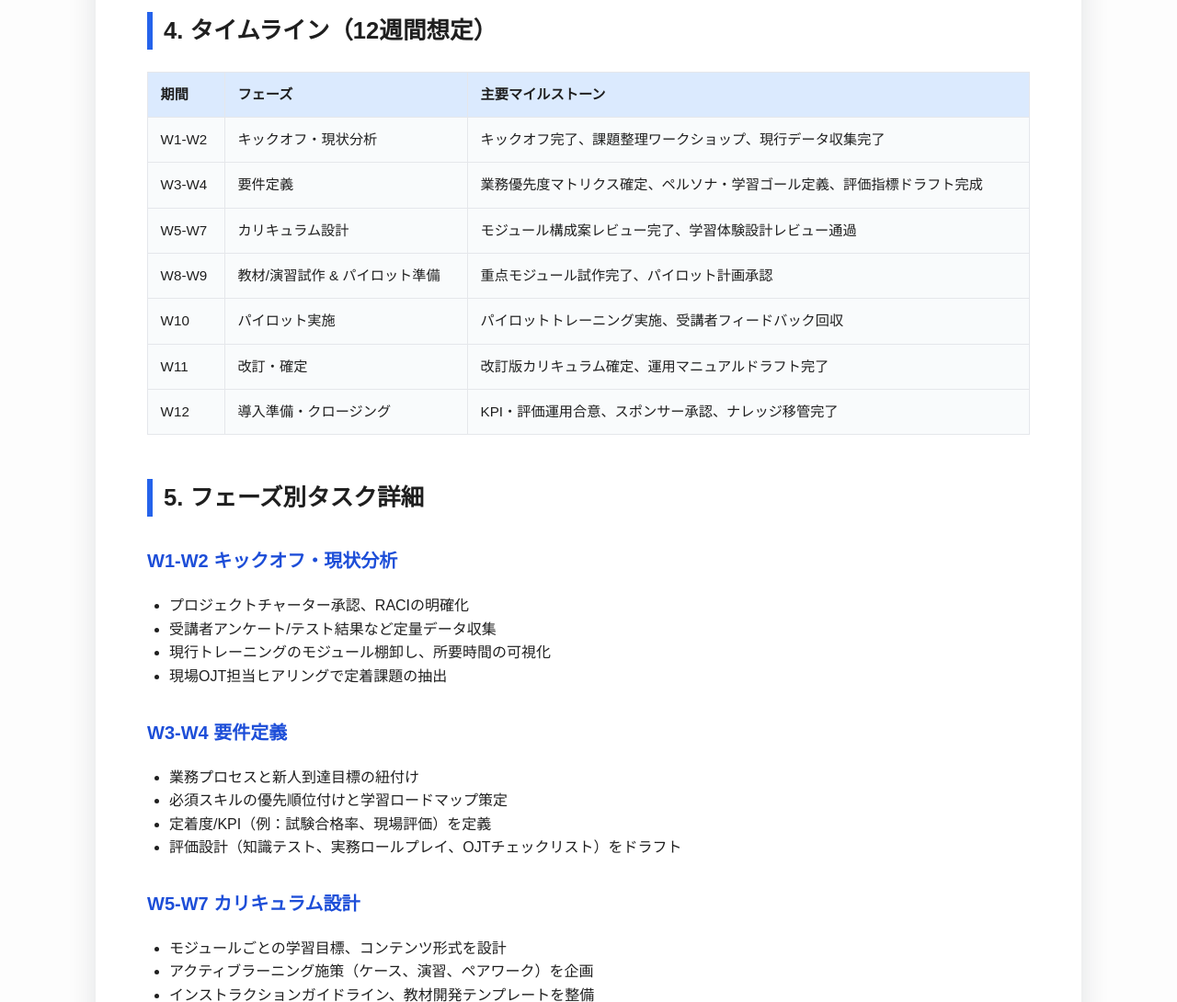
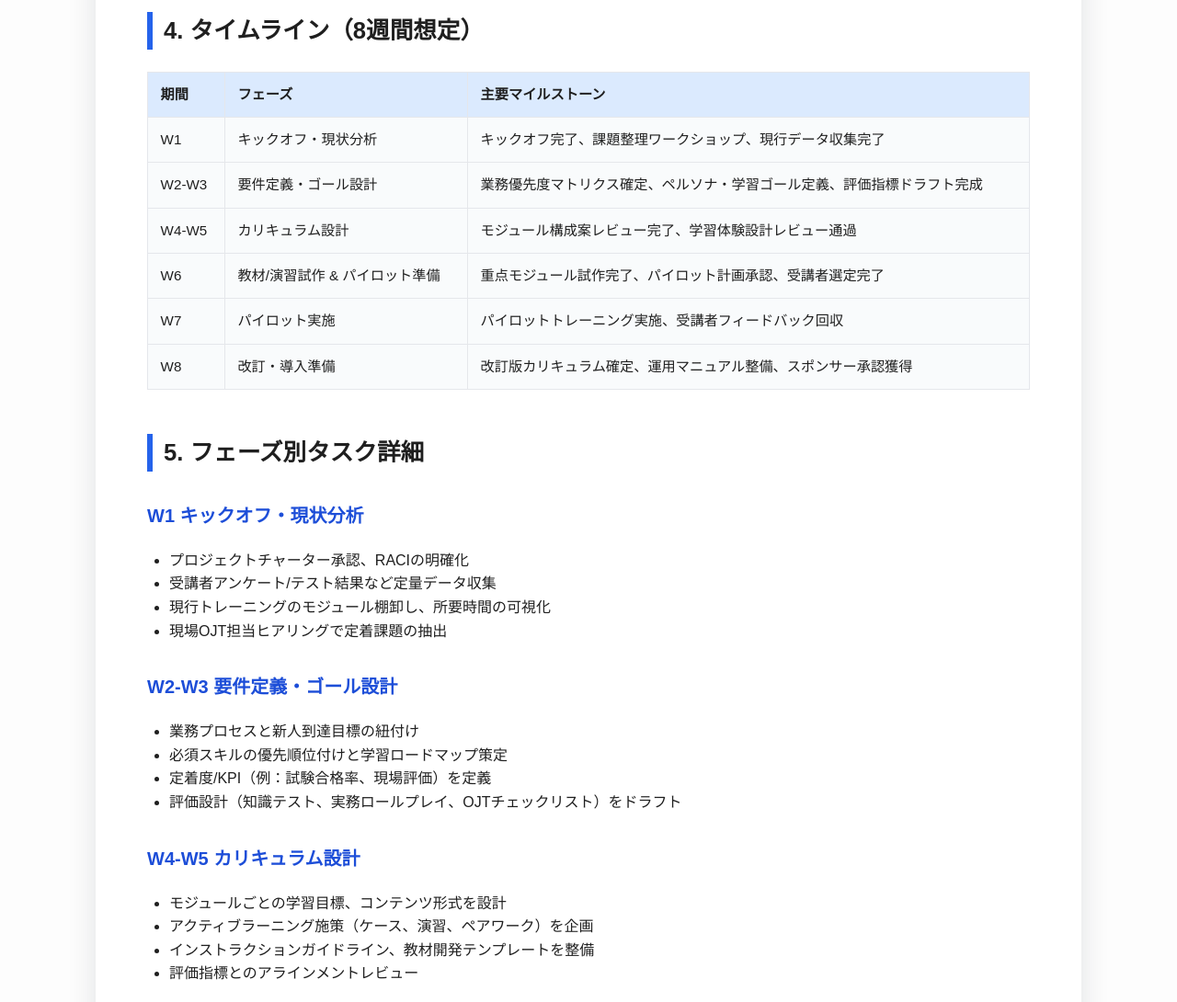
Before and after one commit to Aki0808kdi/codex_practice, a plain HTML site: page ai_study.html in a window 1280 px wide. Shown: the part 1240-2330 px from the top of the page at 92% size. Drawn offline with Linux system fonts and the light colour scheme.

Commit message:
Update ai_study.html

```diff
--- a/ai_study.html
+++ b/ai_study.html
@@ -204,7 +204,7 @@
       </section>
 
       <section id="timeline">
-        <h2>4. タイムライン（12週間想定）</h2>
+        <h2>4. タイムライン（8週間想定）</h2>
         <table>
           <thead>
             <tr>
@@ -215,39 +215,34 @@
           </thead>
           <tbody>
             <tr>
-              <td>W1-W2</td>
+              <td>W1</td>
               <td>キックオフ・現状分析</td>
               <td>キックオフ完了、課題整理ワークショップ、現行データ収集完了</td>
             </tr>
             <tr>
-              <td>W3-W4</td>
-              <td>要件定義</td>
+              <td>W2-W3</td>
+              <td>要件定義・ゴール設計</td>
               <td>業務優先度マトリクス確定、ペルソナ・学習ゴール定義、評価指標ドラフト完成</td>
             </tr>
             <tr>
-              <td>W5-W7</td>
+              <td>W4-W5</td>
               <td>カリキュラム設計</td>
               <td>モジュール構成案レビュー完了、学習体験設計レビュー通過</td>
             </tr>
             <tr>
-              <td>W8-W9</td>
+              <td>W6</td>
               <td>教材/演習試作 &amp; パイロット準備</td>
-              <td>重点モジュール試作完了、パイロット計画承認</td>
+              <td>重点モジュール試作完了、パイロット計画承認、受講者選定完了</td>
             </tr>
             <tr>
-              <td>W10</td>
+              <td>W7</td>
               <td>パイロット実施</td>
               <td>パイロットトレーニング実施、受講者フィードバック回収</td>
             </tr>
             <tr>
-              <td>W11</td>
-              <td>改訂・確定</td>
-              <td>改訂版カリキュラム確定、運用マニュアルドラフト完了</td>
-            </tr>
-            <tr>
-              <td>W12</td>
-              <td>導入準備・クロージング</td>
-              <td>KPI・評価運用合意、スポンサー承認、ナレッジ移管完了</td>
+              <td>W8</td>
+              <td>改訂・導入準備</td>
+              <td>改訂版カリキュラム確定、運用マニュアル整備、スポンサー承認獲得</td>
             </tr>
           </tbody>
         </table>
@@ -256,7 +251,7 @@
       <section id="tasks">
         <h2>5. フェーズ別タスク詳細</h2>
         <article>
-          <h3>W1-W2 キックオフ・現状分析</h3>
+          <h3>W1 キックオフ・現状分析</h3>
           <ul>
             <li>プロジェクトチャーター承認、RACIの明確化</li>
             <li>受講者アンケート/テスト結果など定量データ収集</li>
@@ -265,7 +260,7 @@
           </ul>
         </article>
         <article>
-          <h3>W3-W4 要件定義</h3>
+          <h3>W2-W3 要件定義・ゴール設計</h3>
           <ul>
             <li>業務プロセスと新人到達目標の紐付け</li>
             <li>必須スキルの優先順位付けと学習ロードマップ策定</li>
@@ -274,7 +269,7 @@
           </ul>
         </article>
         <article>
-          <h3>W5-W7 カリキュラム設計</h3>
+          <h3>W4-W5 カリキュラム設計</h3>
           <ul>
             <li>モジュールごとの学習目標、コンテンツ形式を設計</li>
             <li>アクティブラーニング施策（ケース、演習、ペアワーク）を企画</li>
@@ -283,7 +278,7 @@
           </ul>
         </article>
         <article>
-          <h3>W8-W9 教材/演習試作 &amp; パイロット準備</h3>
+          <h3>W6 教材/演習試作 &amp; パイロット準備</h3>
           <ul>
             <li>重点モジュールの教材試作、演習シナリオ整備</li>
             <li>LMS/共有ドライブへのコンテンツ配置ルール策定</li>
@@ -292,7 +287,7 @@
           </ul>
         </article>
         <article>
-          <h3>W10 パイロット実施</h3>
+          <h3>W7 パイロット実施</h3>
           <ul>
             <li>ファシリテーターとSMEでパイロットを実施</li>
             <li>フィードバック収集（アンケート、インタビュー、評価データ）</li>
@@ -300,19 +295,12 @@
           </ul>
         </article>
         <article>
-          <h3>W11 改訂・確定</h3>
+          <h3>W8 改訂・導入準備</h3>
           <ul>
             <li>パイロット結果を分析し、コンテンツ/評価を改訂</li>
             <li>運用マニュアル・チェックリストを完成</li>
-            <li>定着指標のモニタリング計画を確定</li>
-          </ul>
-        </article>
-        <article>
-          <h3>W12 導入準備・クロージング</h3>
-          <ul>
-            <li>スポンサー承認会議で最終報告</li>
-            <li>運用担当へ引継ぎトレーニング</li>
-            <li>継続改善サイクル（PDCA）とレビューサイクルの設定</li>
+            <li>スポンサー承認会議で最終報告、導入合意を取得</li>
+            <li>運用担当への引継ぎと定着指標モニタリング計画の確定</li>
           </ul>
         </article>
       </section>
```
